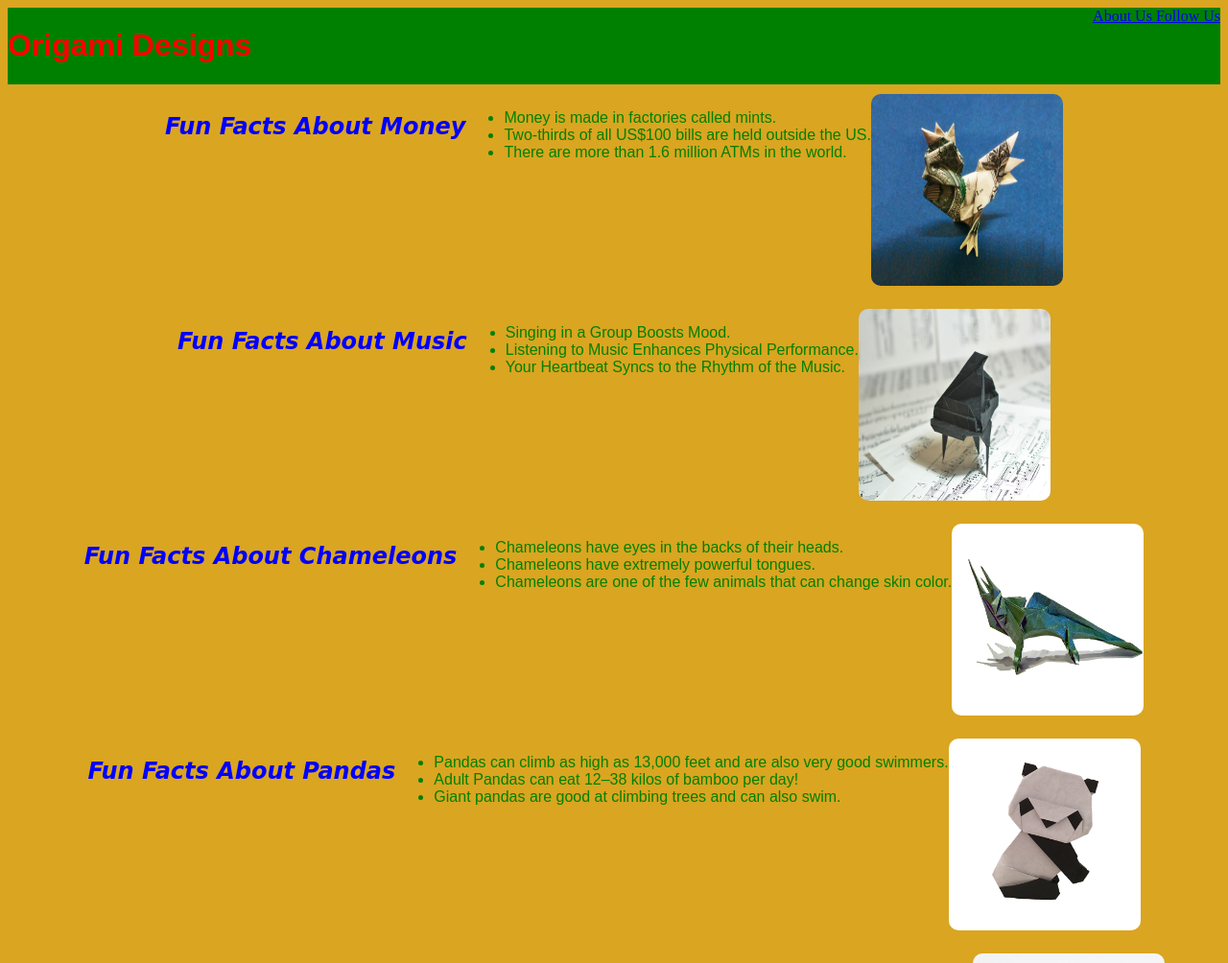
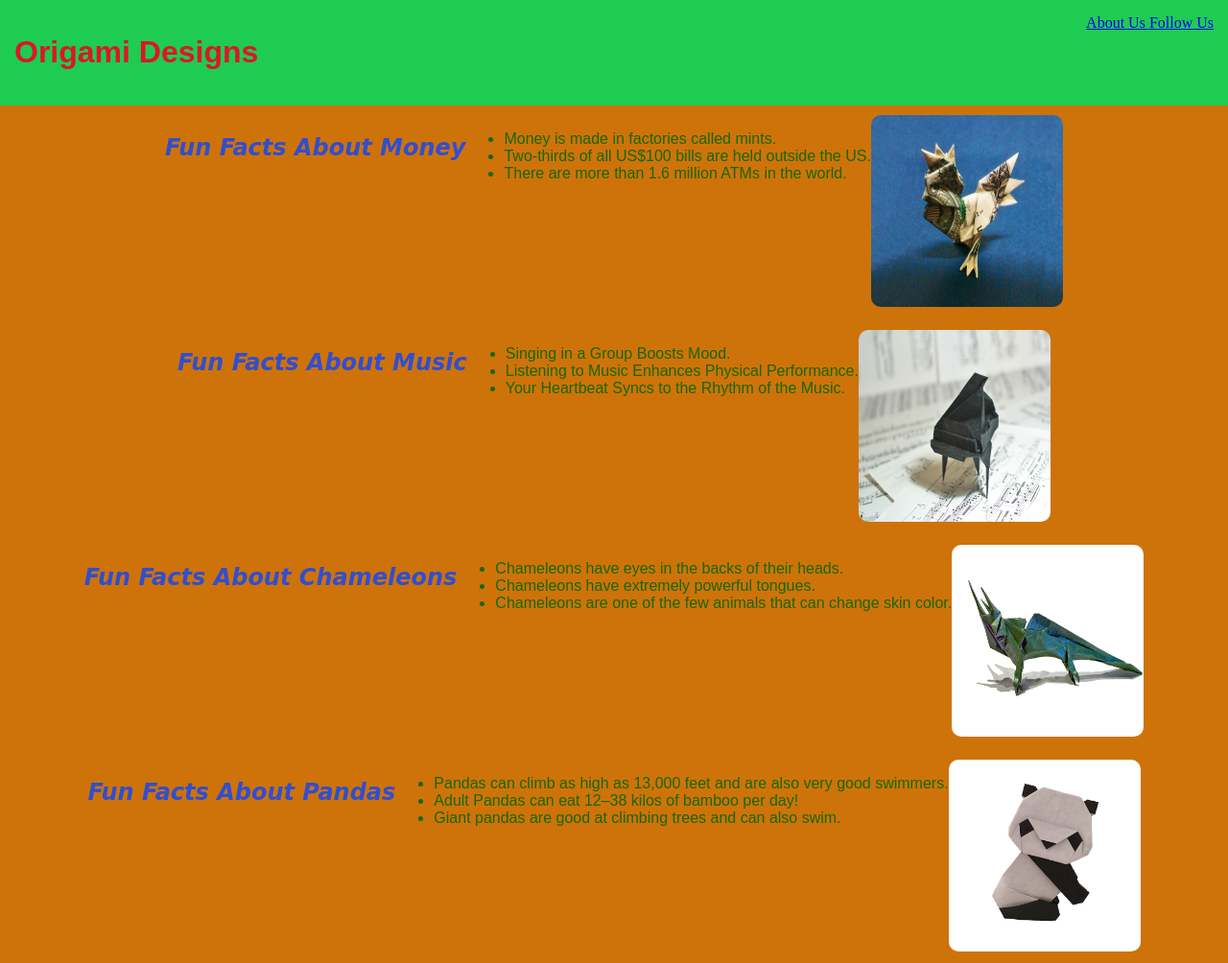
Before and after one commit to EpicAaruTHEpro/Project-52, a plain HTML site: page index.html in a window 1280 px wide. Shown: the top 1004 px of the page at 96% size. Drawn offline with Linux system fonts and the light colour scheme.

Commit message:
Used Hexadecimal colors

```diff
--- a/index.html
+++ b/index.html
@@ -10,7 +10,7 @@
         <h1> Origami Designs </h1>
         <div class = "menu">
         <a href = about.html> About Us </a>
-        <a href = followUs.html> Follow Us </a>
+        <a href = #> Follow Us </a>
         </div>
         </div>
 
--- a/style.css
+++ b/style.css
@@ -1,17 +1,18 @@
 h1 {
-    color: red;
+    color: #db1727;
     font-family: sans-serif;
 }
 h2 {
     font-family: cursive;
-    color: blue;
+    color:#314ece;
 }
 body {
-    background-color: goldenrod;
+    background-color: #ce730a;
+    margin: 0px;
 }
 
 li {
-    color: green;
+    color:#166802;
     font-weight: lighter;
     font-family: fantasy;
 }
@@ -21,9 +22,10 @@ img {
 }
 
 .header {
-    background-color: green;
+    background-color:#1ecc52;
     display: flex;
     justify-content: space-between;
+    padding: 15px;
 }
 
 .grid {
```
